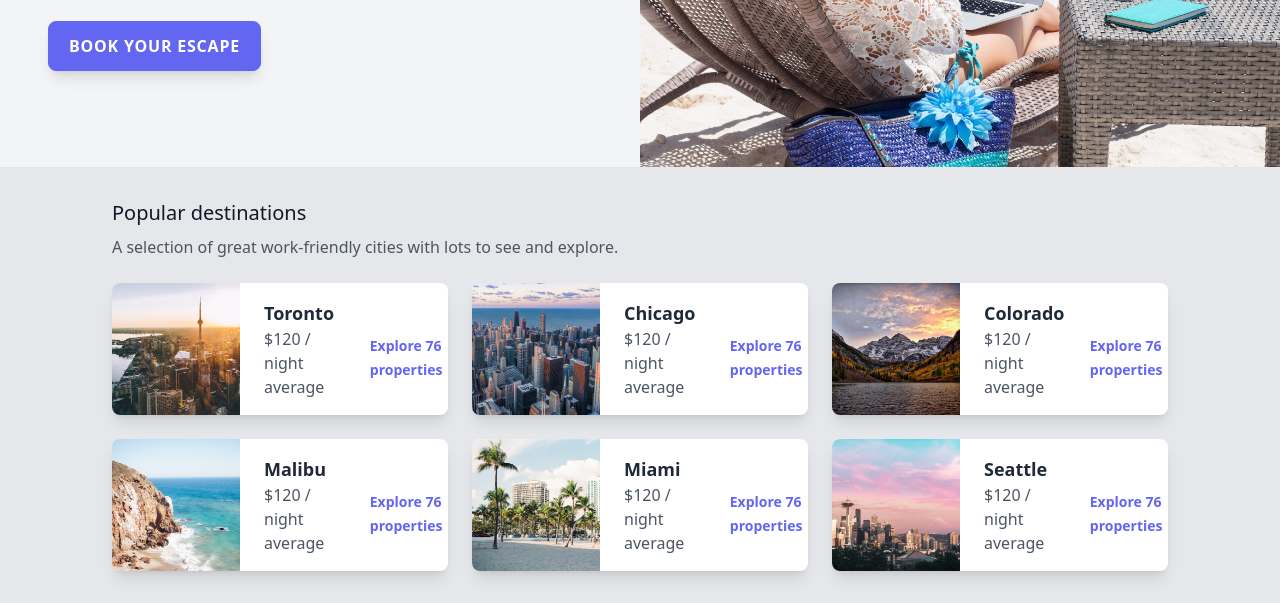
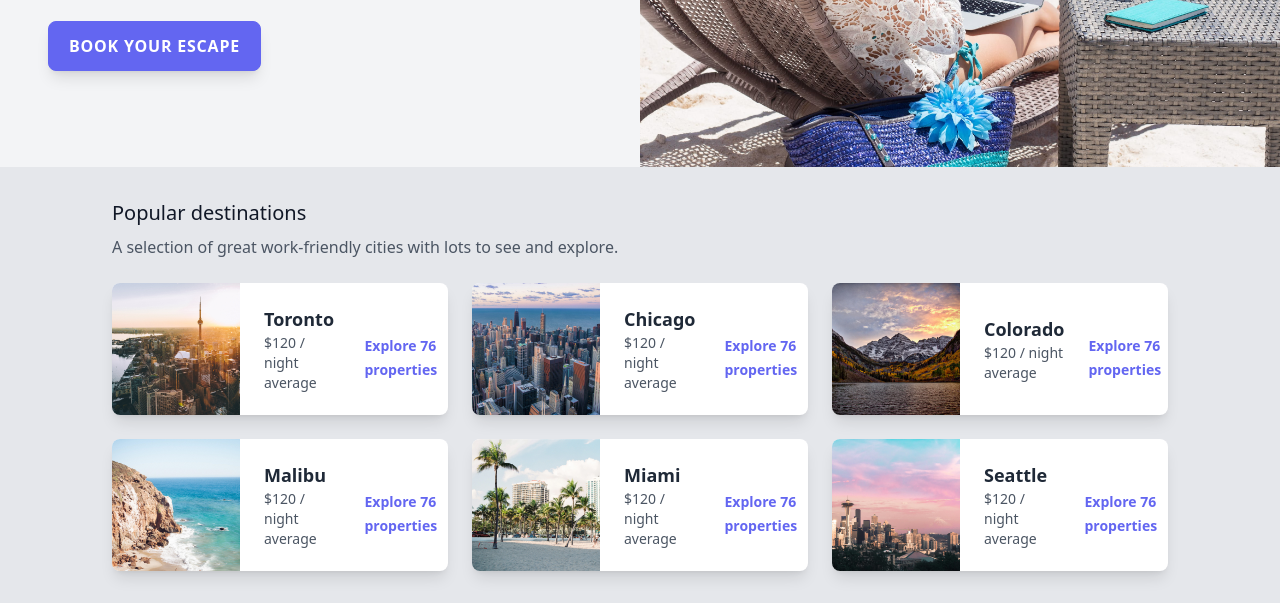
Before and after one commit to Thanujsai/tailwind-node, a website built with Vite: page index.html in a window 1280 px wide. Shown: the part 323-926 px from the top of the page. Built offline with nearby package versions, Linux system fonts and the light colour scheme.

Commit message:
small text price

```diff
--- a/index.html
+++ b/index.html
@@ -40,7 +40,7 @@
                     <img src="/img/toronto.jpg" alt="" class="h-[132px] w-32 flex-shrink-0">
                     <div class="px-6 py-4">
                         <h3 class="text-lg font-semibold text-gray-800">Toronto</h3>
-                        <p class="text-gray-600">$120 / night average</p>
+                        <p class="text-gray-600 text-sm">$120 / night average</p>
                     </div>
                     <div class="mt-4">
                         <a href="#" class="text-indigo-500 hover:text-indigo-400 font-semibold text-sm">
@@ -52,7 +52,7 @@
                     <img src="/img/chicago.jpg" alt="" class="h-[132px] w-32 flex-shrink-0">
                     <div class="px-6 py-4">
                         <h3 class="text-lg font-semibold text-gray-800">Chicago</h3>
-                        <p class="text-gray-600">$120 / night average</p>
+                        <p class="text-gray-600 text-sm">$120 / night average</p>
                     </div>
                     <div class="mt-4">
                         <a href="#" class="text-indigo-500 hover:text-indigo-400 font-semibold text-sm">
@@ -65,7 +65,7 @@
                     <img src="/img/colorado.jpg" alt="" class="h-[132px] w-32 flex-shrink-0">
                     <div class="px-6 py-4">
                         <h3 class="text-lg font-semibold text-gray-800">Colorado</h3>
-                        <p class="text-gray-600">$120 / night average</p>
+                        <p class="text-gray-600 text-sm">$120 / night average</p>
                     </div>
                     <div class="mt-4">
                         <a href="#" class="text-indigo-500 hover:text-indigo-400 font-semibold text-sm">
@@ -80,7 +80,7 @@
                     <img src="/img/malibu.jpg" alt="" class="h-[132px] w-32 flex-shrink-0">
                     <div class="px-6 py-4">
                         <h3 class="text-lg font-semibold text-gray-800">Malibu</h3>
-                        <p class="text-gray-600">$120 / night average</p>
+                        <p class="text-gray-600 text-sm">$120 / night average</p>
                     </div>
                     <div class="mt-4">
                         <a href="#" class="text-indigo-500 hover:text-indigo-400 font-semibold text-sm">
@@ -92,7 +92,7 @@
                     <img src="/img/miami.jpg" alt="" class="h-[132px] w-32 flex-shrink-0">
                     <div class="px-6 py-4">
                         <h3 class="text-lg font-semibold text-gray-800">Miami</h3>
-                        <p class="text-gray-600">$120 / night average</p>
+                        <p class="text-gray-600 text-sm">$120 / night average</p>
                     </div>
                     <div class="mt-4">
                         <a href="#" class="text-indigo-500 hover:text-indigo-400 font-semibold text-sm">
@@ -105,7 +105,7 @@
                     <img src="/img/seattle.jpg" alt="" class="h-[132px] w-32 flex-shrink-0">
                     <div class="px-6 py-4">
                         <h3 class="text-lg font-semibold text-gray-800">Seattle</h3>
-                        <p class="text-gray-600">$120 / night average</p>
+                        <p class="text-gray-600 text-sm">$120 / night average</p>
                     </div>
                     <div class="mt-4">
                         <a href="#" class="text-indigo-500 hover:text-indigo-400 font-semibold text-sm">
```
